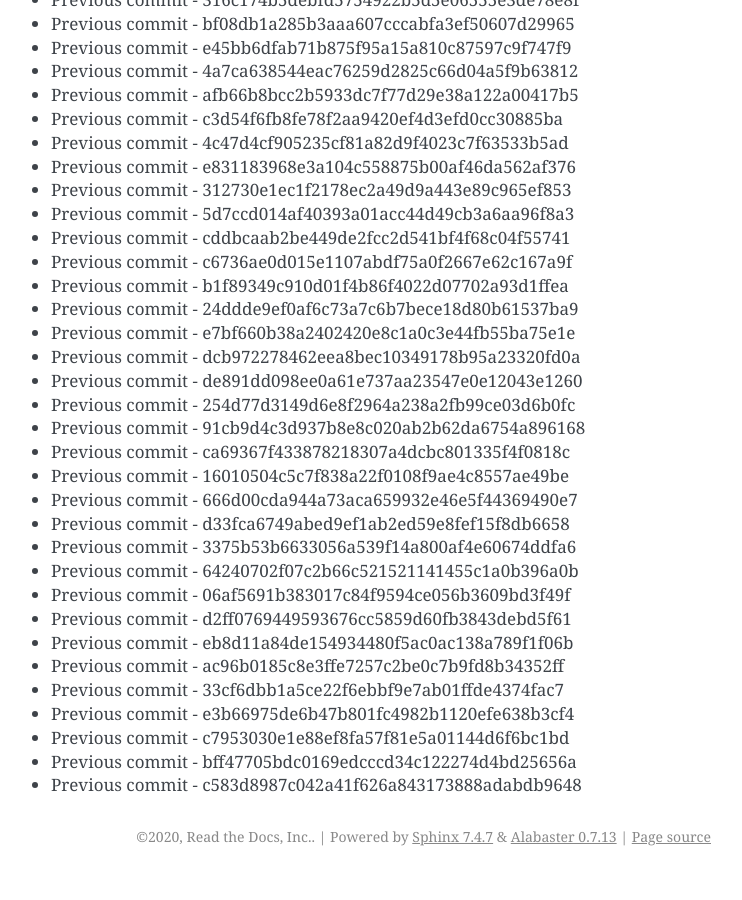
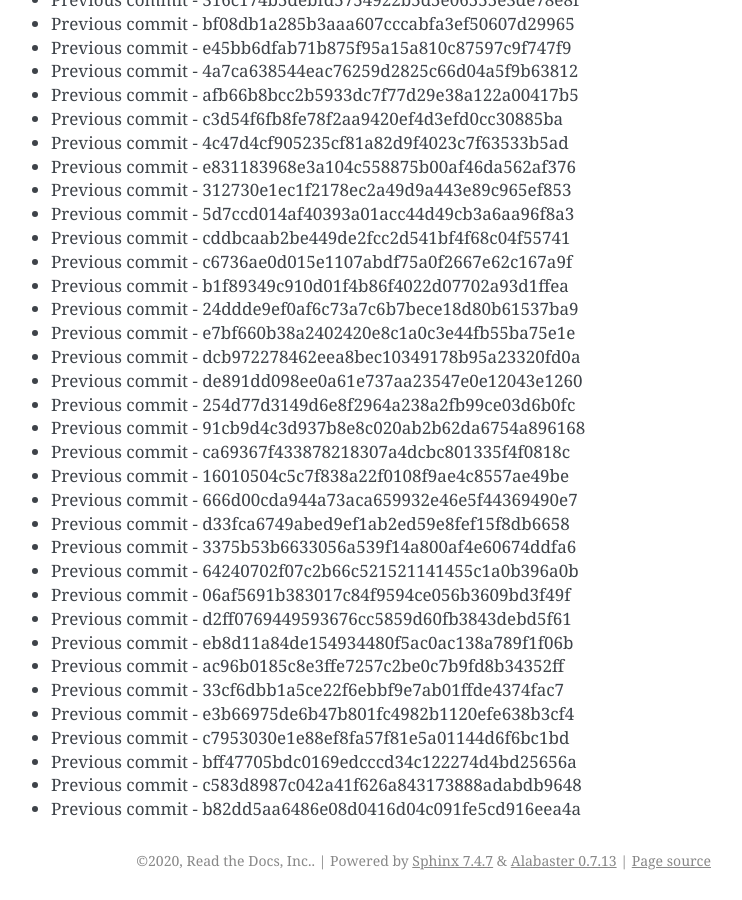
Before and after one commit to readthedocs/rtd-git-stresstest, a Sphinx documentation site: the page built from docs/updates.rst, in a window 1280 px wide and 900 px high, scrolled down 40539 px. Shown: the whole window, without its empty margins (399-1141 px from the left). Built offline with Sphinx 7.4.7, drawn with Linux system fonts in a browser that asks for light colours; before the commit the page ends 41415 px from its top, so only the background shows below that.

Commit message:
Generating commit from previous: b82dd5aa6486e08d0416d04c091fe5cd916eea4a

```diff
--- a/docs/updates.rst
+++ b/docs/updates.rst
@@ -1735,3 +1735,4 @@ It can be tested for any performance characteristics.
 * Previous commit - c7953030e1e88ef8fa57f81e5a01144d6f6bc1bd
 * Previous commit - bff47705bdc0169edcccd34c122274d4bd25656a
 * Previous commit - c583d8987c042a41f626a843173888adabdb9648
+* Previous commit - b82dd5aa6486e08d0416d04c091fe5cd916eea4a
```
